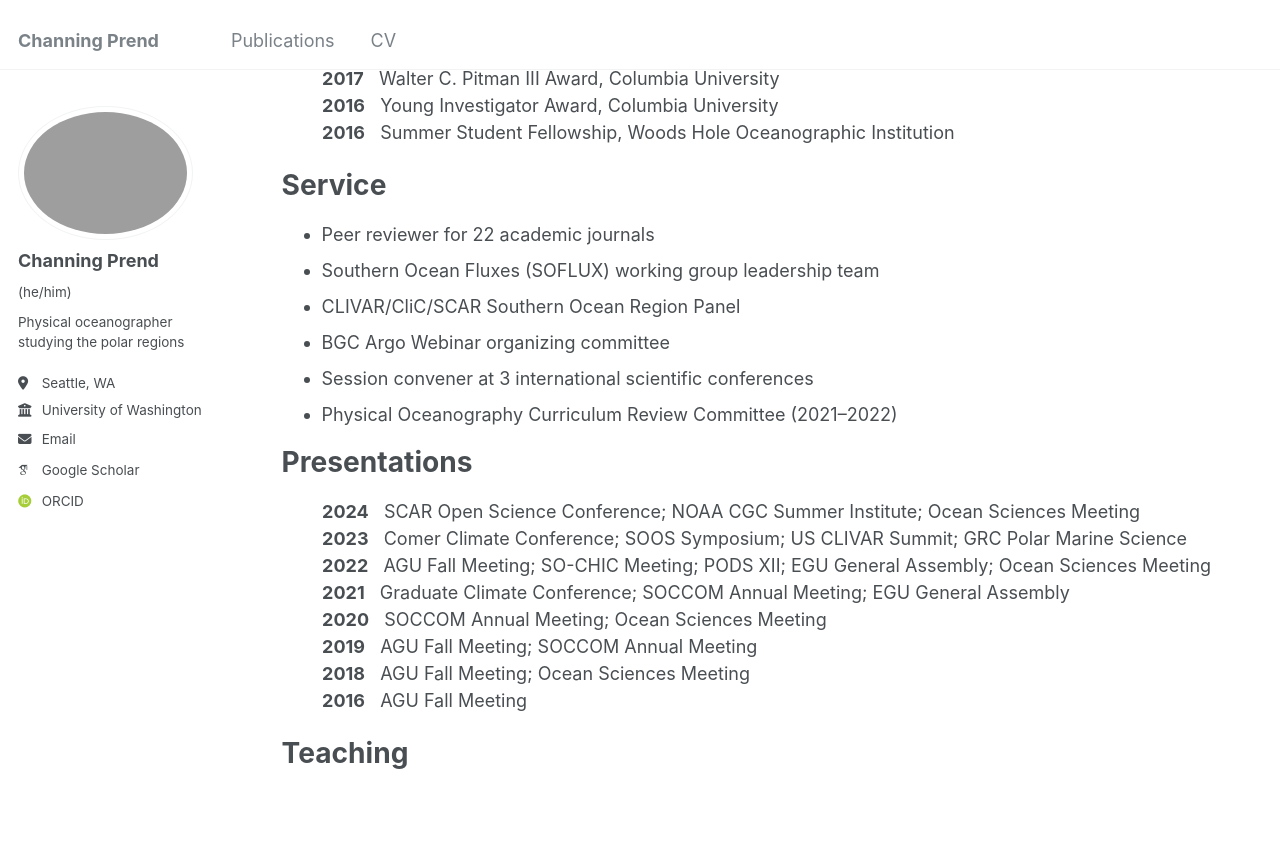
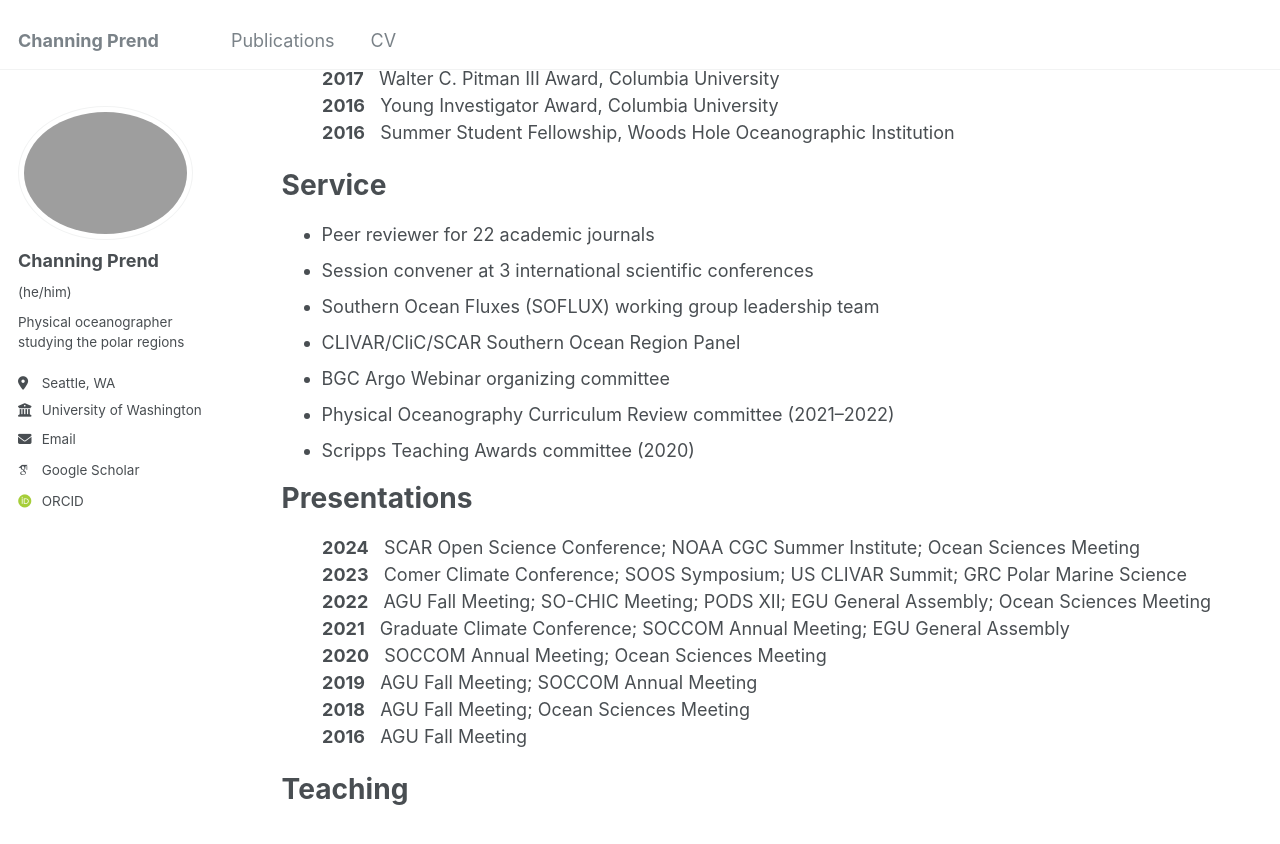
Before and after one commit to cprend/cprend.github.io, a Jekyll site: the page built from _pages/cv.md, in a window 1280 px wide and 900 px high, scrolled down 1166 px. Shown: the top 844 px of the window. Built offline with Jekyll 4.4.1, drawn with Linux system fonts in a browser that asks for light colours; some web fonts are replaced.

Commit message:
Update cv.md

```diff
--- a/_pages/cv.md
+++ b/_pages/cv.md
@@ -55,11 +55,12 @@ Honors and Awards
 Service
 ======
 * Peer reviewer for 22 academic journals
+* Session convener at 3 international scientific conferences
 * Southern Ocean Fluxes (SOFLUX) working group leadership team
 * CLIVAR/CliC/SCAR Southern Ocean Region Panel
 * BGC Argo Webinar organizing committee
-* Session convener at 3 international scientific conferences
-* Physical Oceanography Curriculum Review Committee (2021--2022)
+* Physical Oceanography Curriculum Review committee (2021--2022)
+* Scripps Teaching Awards committee (2020)
 
 Presentations
 ======
```
